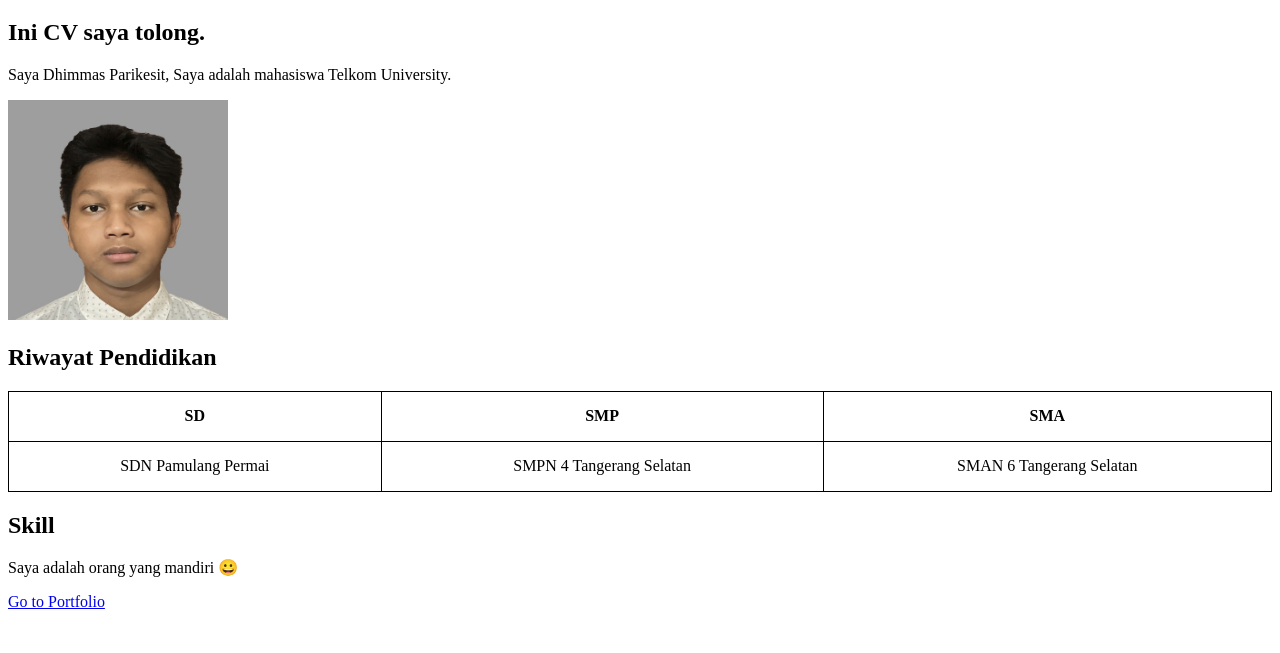
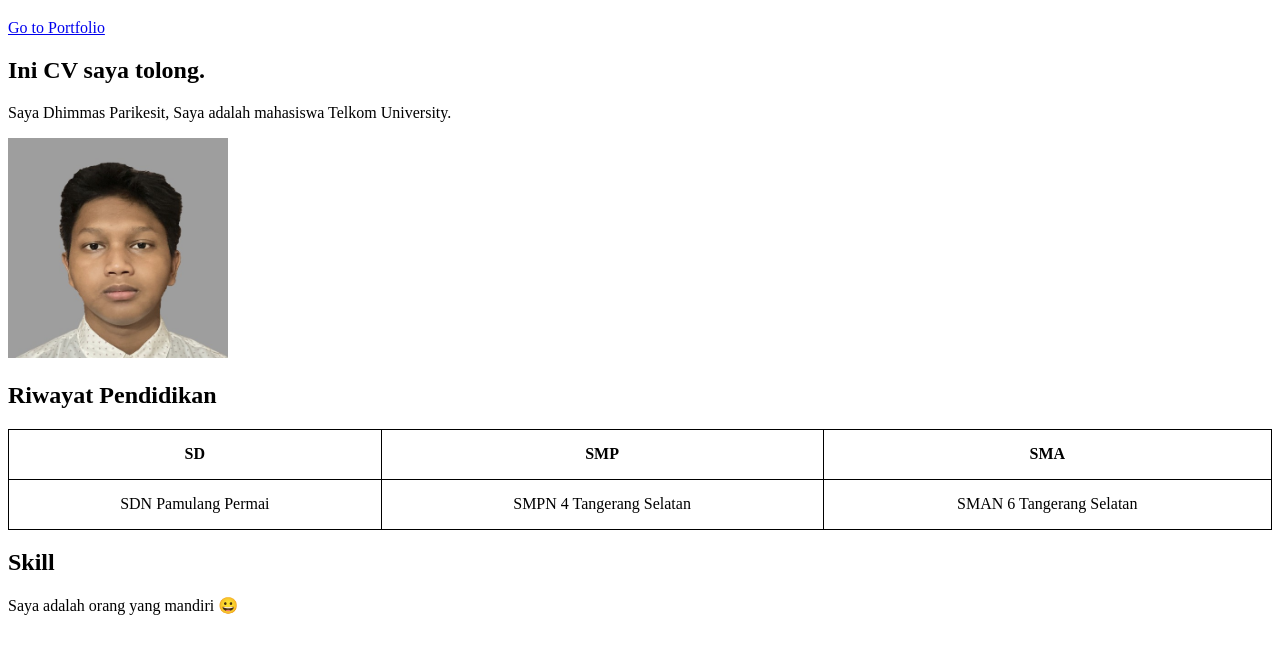
Before and after one commit to Dhimmas/Latihan-Week-2-WAD-, a plain HTML site: page index.html in a window 1280 px wide. Shown: the part 61-714 px from the top of the page. Drawn offline with Linux system fonts and the light colour scheme.

Commit message:
Update index.html

```diff
--- a/index.html
+++ b/index.html
@@ -12,6 +12,7 @@
     </head>
     <body>
        <h1> Ini adalah CV Saya</h1>
+        <p><a href="https://dhimmas.github.io/Latihan-Week-2-WAD-Dhimmas Parikesit-SI-46-05/portfolio.html">Go to Portfolio</a></p>
        <h2>Ini CV saya tolong.</h2>
        <p>Saya Dhimmas Parikesit, Saya adalah mahasiswa Telkom University.</p>
        <img src="cachedImage-removebg-preview.jpg" alt="Ini cv saya" width ="220" height="220">
@@ -32,4 +33,3 @@
        <p>Saya adalah orang yang mandiri &#128512</p>
 </body>
 </html>
-<a href="https://dhimmas.github.io/nama-repository/portfolio.html">Go to Portfolio</a>
```
